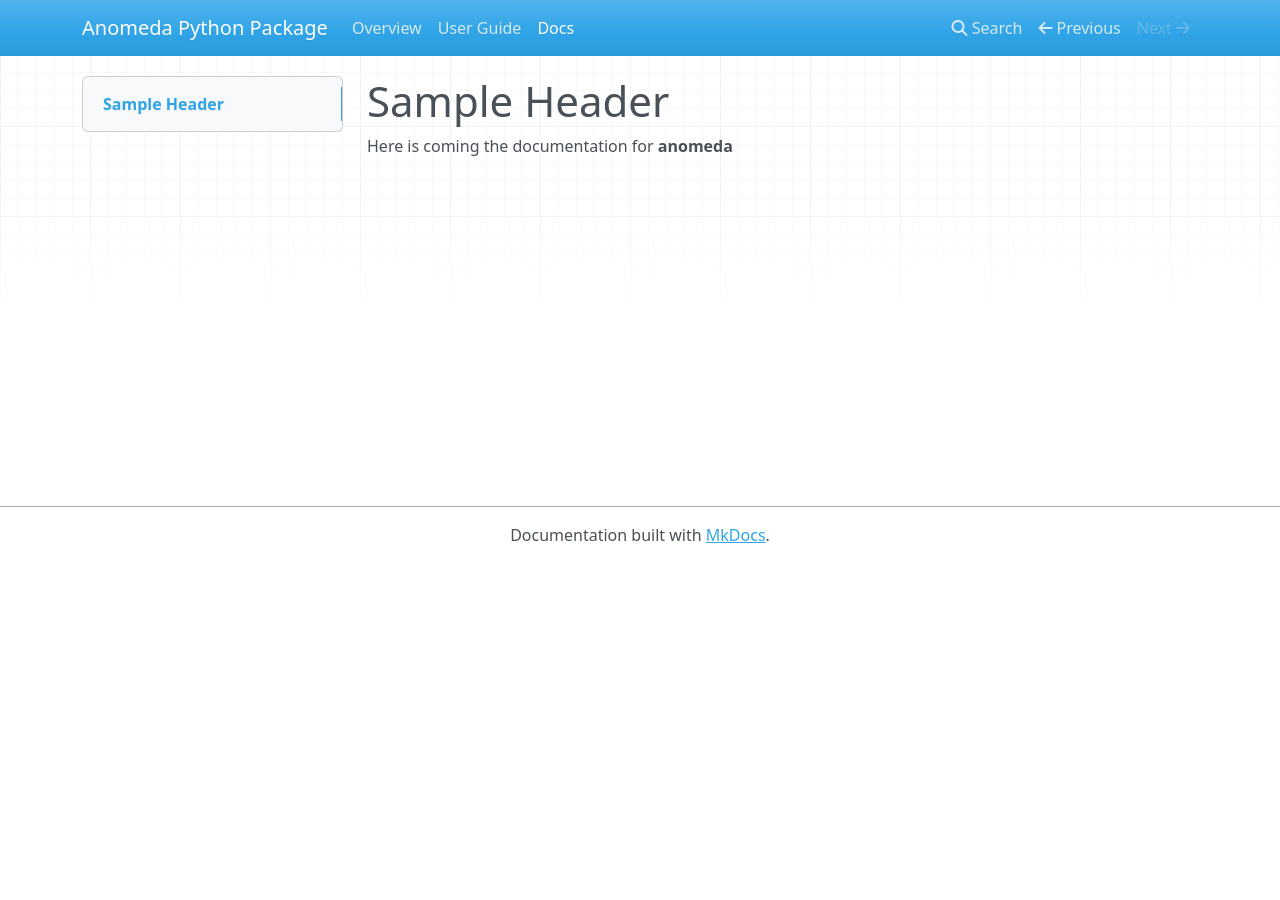
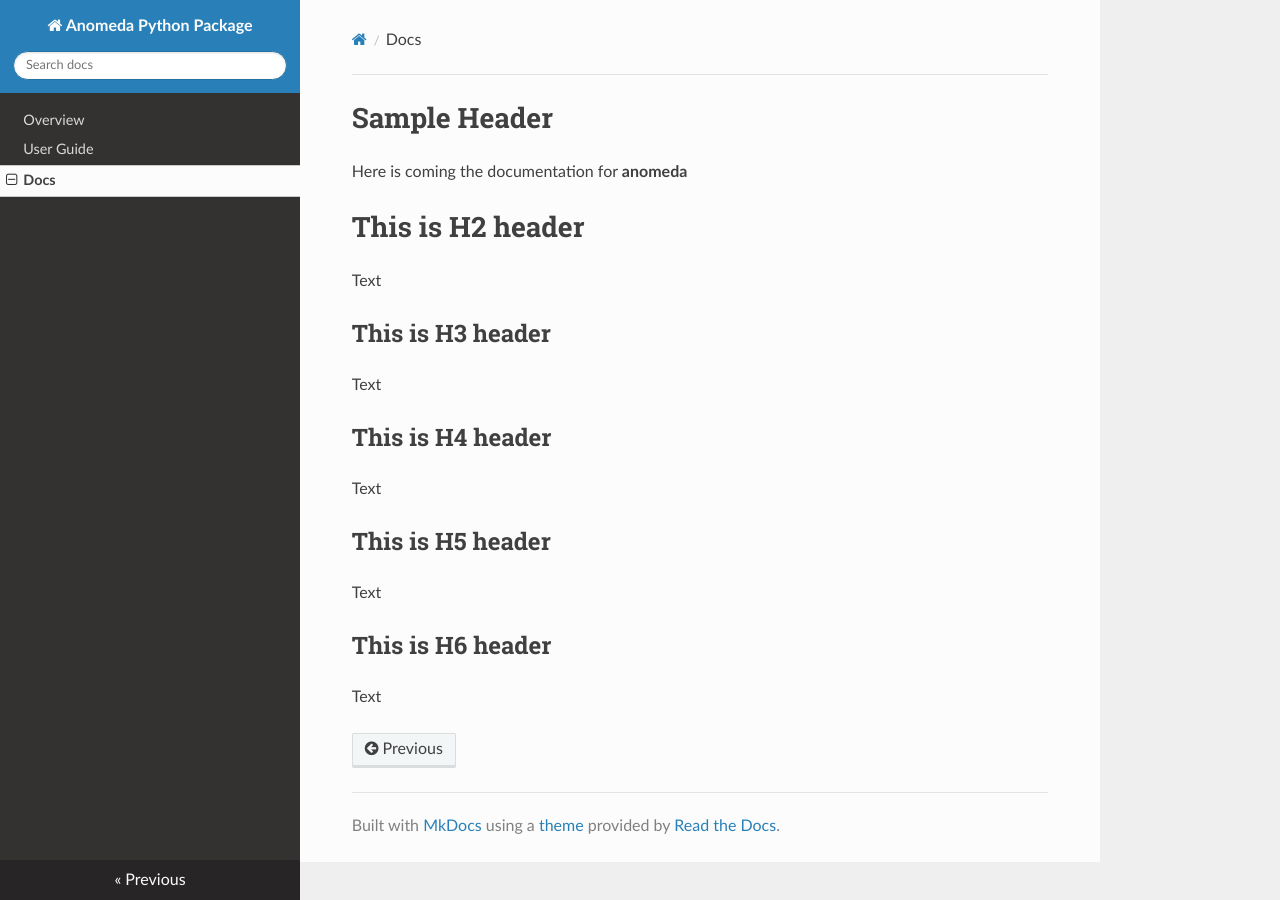
Before and after one commit to AntonSarr/anomeda, an MkDocs documentation site: the page built from docs/api_reference.md, in a window 1280 px wide. Built offline with MkDocs 1.6.1, drawn with Linux system fonts in a browser that asks for light colours; nearby versions of some CDN libraries.

Commit message:
readthedocs visual tests

```diff
--- a/docs/api_reference.md
+++ b/docs/api_reference.md
@@ -1,3 +1,23 @@
 # Sample Header
 
 Here is coming the documentation for **anomeda**
+
+# This is H2 header
+
+Text
+
+## This is H3 header
+
+Text
+
+## This is H4 header
+
+Text
+
+## This is H5 header
+
+Text
+
+## This is H6 header
+
+Text
--- a/mkdocs.yml
+++ b/mkdocs.yml
@@ -20,6 +20,9 @@ python:
 
 site_name: Anomeda Python Package
 
+theme:
+  name: readthedocs
+
 nav:
   - Overview: index.md
   - User Guide: user_guide.md
```
